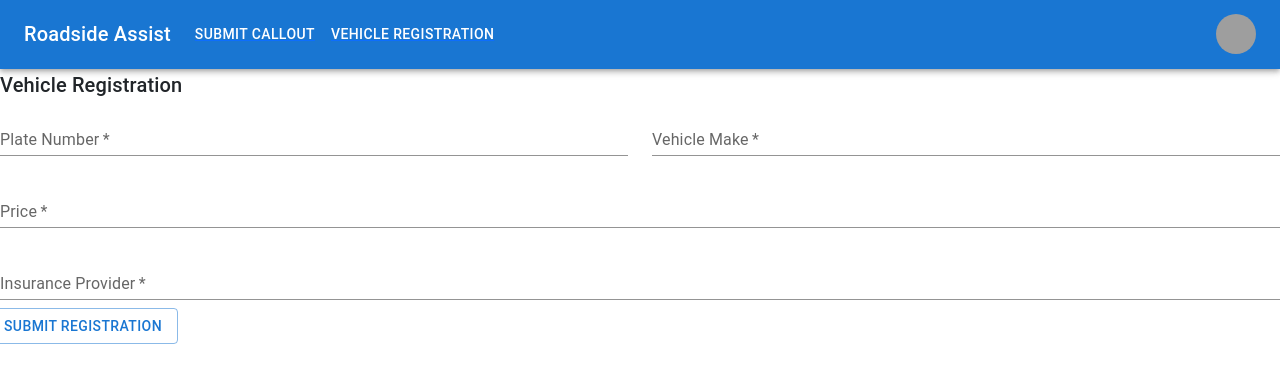
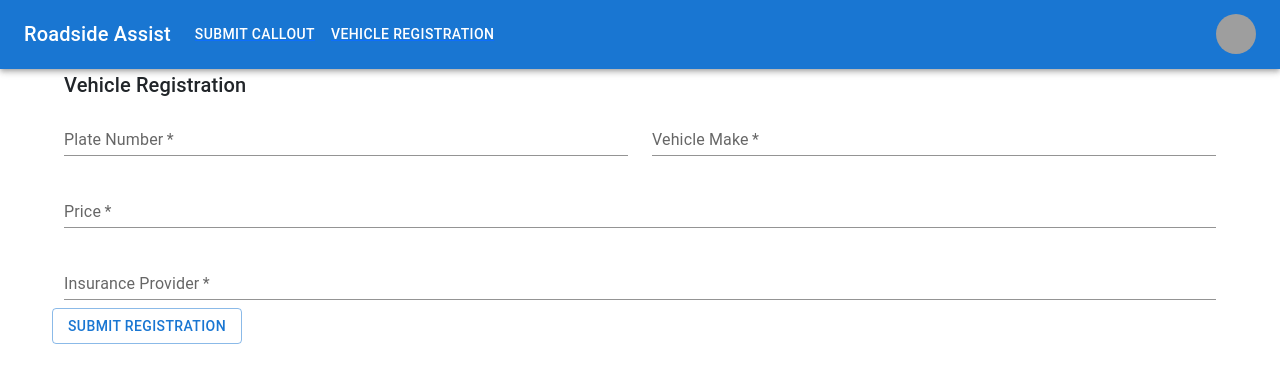
Before and after one commit to emma-edwards/CSCI314-C13, a React (Create React App) app in the folder my-react-app/: page /VehicleReg in a window 1280 px wide. Shown: the top 382 px of the page. Built offline with nearby package versions, Linux system fonts and the light colour scheme; grey boxes are pictures that could not be loaded; what google-maps-react would draw is missing.

Commit message:
Update VehicleReg.js

```diff
--- a/my-react-app/src/Pages/VehicleReg.js
+++ b/my-react-app/src/Pages/VehicleReg.js
@@ -6,6 +6,7 @@ import TextField from '@mui/material/TextField';
 import FormControlLabel from '@mui/material/FormControlLabel';
 import Checkbox from '@mui/material/Checkbox';
 import Button from "@mui/material/Button";
+import Container from "@mui/material/Container";
 
     /*
     This page's ui is modified using mui library.
@@ -52,6 +53,7 @@ export default function VehicleReg() {
 
     return (
         <React.Fragment>
+            <Container>
             <Typography variant="h6" gutterBottom>
                 Vehicle Registration
             </Typography>
@@ -109,6 +111,7 @@ export default function VehicleReg() {
                     Submit Registration
                 </Button>
             </Grid>
+            </Container>
         </React.Fragment>
     );
 }
```
